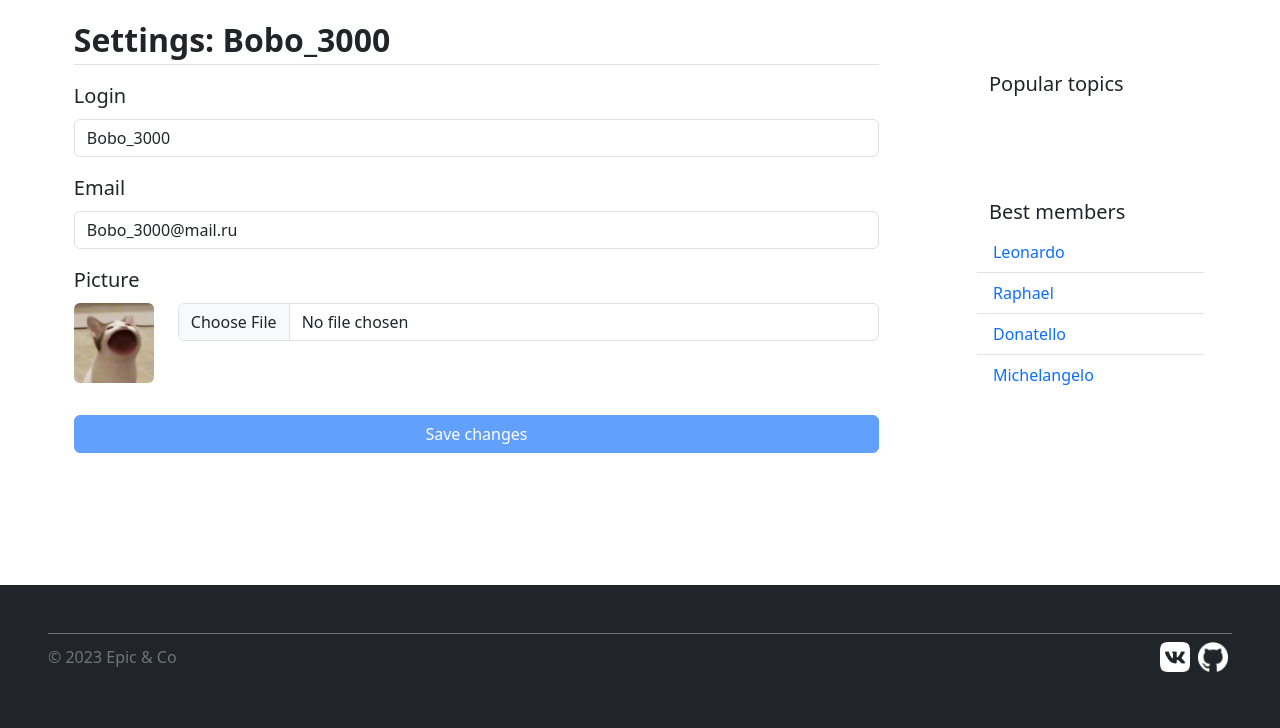
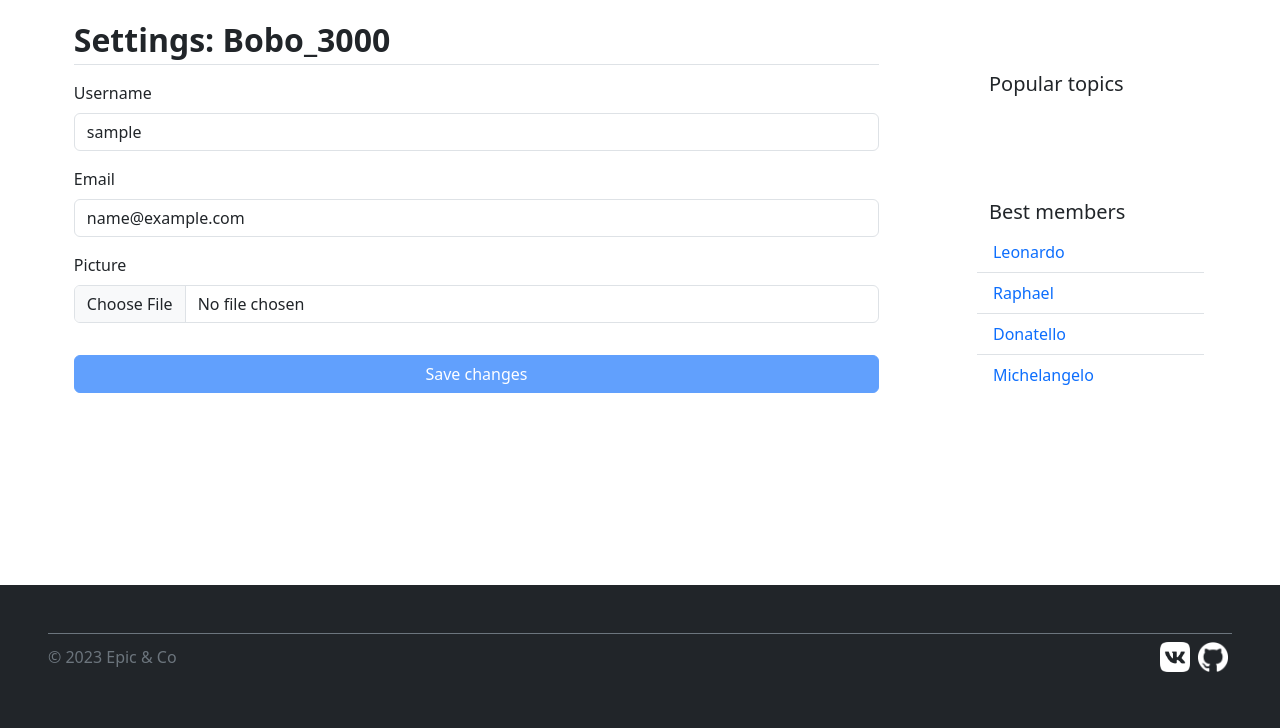
Before and after one commit to Bopster410/web_dz_project, a Django app: page /settings/ in a window 1280 px wide. Shown: the part 72-800 px from the top of the page. Run offline with Django 4.2, Linux system fonts and the light colour scheme; the visitor is signed in with stand-in values (Sample User, id 1); data that the repository does not hold is empty; some libraries are stand-ins or nearby versions.

Commit message:
Added settings form

```diff
--- a/app/forms.py
+++ b/app/forms.py
@@ -1,5 +1,5 @@
 from django import forms
-from app.models import User
+from app.models import User, Profile
 
 class LoginForm(forms.Form):
     username = forms.CharField()
@@ -14,7 +14,6 @@ class LoginForm(forms.Form):
     def style_form_error(self):
         for field in self.fields.keys():
             self.add_error(field, '')
-
 
 class UserRegistrationForm(forms.ModelForm):
     password = forms.CharField(min_length=4, widget=forms.PasswordInput)
@@ -34,3 +33,8 @@ class UserRegistrationForm(forms.ModelForm):
     def save(self, **kwargs):
         self.cleaned_data.pop('password_check')
         return User.objects.create_user(**self.cleaned_data)
+
+class ChangeProfileForm(forms.Form):
+    username = forms.CharField(min_length=4)
+    email = forms.EmailField()
+    picture = forms.FileField(widget=forms.FileInput, required=False)
--- a/app/views.py
+++ b/app/views.py
@@ -3,8 +3,8 @@ from django.core.paginator import Paginator, PageNotAnInteger, EmptyPage
 from django.contrib.auth import authenticate, login, logout
 from django.contrib.auth.decorators import login_required
 from django.views.decorators.csrf import csrf_protect
-from app.models import Question, Answer, Tag, Profile
-from app.forms import LoginForm, UserRegistrationForm
+from app.models import Question, Answer, Tag, Profile, User
+from app.forms import LoginForm, UserRegistrationForm, ChangeProfileForm
 
 
 # Create your views here.
@@ -94,4 +94,26 @@ def ask(request):
 # User settings
 @login_required(login_url='log_in')
 def settings(request):
-    return render(request, 'settings.html', {'tags': Tag.objects.most_popular(20), 'is_logged_in': True})
+    if request.method == 'GET':
+        user = request.user
+        profile_form = ChangeProfileForm(initial={'username': user.username, 'email': user.email})
+    if request.method == 'POST':
+        profile_form = ChangeProfileForm(request.POST)
+        if profile_form.is_valid():
+            new_username = profile_form.cleaned_data['username']
+            new_email = profile_form.cleaned_data['email']
+            existing_username_user = User.objects.filter(username=new_username).exclude(id=request.user.id)
+            existing_email_user = User.objects.filter(username=new_email).exclude(id=request.user.id)
+
+            if existing_username_user.count() != 0:
+                profile_form.add_error('username', 'User with this username already exists!')
+
+            if existing_email_user.count() != 0:
+                profile_form.add_error('email', 'User with this email already exists!')
+
+            if existing_username_user.count() == 0 and existing_email_user.count() == 0:
+                request.user.username = new_username
+                request.user.email = new_email
+                request.user.save()
+
+    return render(request, 'settings.html', {'form': profile_form, 'tags': Tag.objects.most_popular(20), 'is_logged_in': True})
--- a/templates/settings.html
+++ b/templates/settings.html
@@ -1,35 +1,16 @@
 {% extends 'layouts/base_page.html' %}
 
 {% load static %}
+{% load django_bootstrap5 %}
 
 {% block content %}
 
 <div class="fs-2 fw-bold mb-3 mt-2 border-bottom">Settings: Bobo_3000</div>
 
-<form class="needs-validation" onchange="enable_button()" novalidate>
-    <div class="mb-3">
-        <label for="login" class="form-label fs-5">Login</label>
-        <input type="text" class="form-control" id="login" required value="Bobo_3000">
-        <div class="invalid-feedback">
-            This field is required!
-        </div>
-    </div>
+<form method="post" onchange="enable_button()" novalidate>
+    {% csrf_token %}
 
-    <div class="mb-3">
-        <label for="email" class="form-label fs-5">Email</label>
-        <input type="text" class="form-control" id="email" required value="Bobo_3000@mail.ru">
-        <div class="invalid-feedback">
-            This field is required!
-        </div>
-    </div>
-
-    <div class="mb-3">
-        <label for="picture" class="form-label fs-5">Picture</label>
-        <div class="d-flex justify-content-around">
-            <img src="{% static '/img/user_picture.png' %}" class="rounded me-4" height="80" alt="">
-            <input type="file" class="form-control align-self-start" id="picture" value="Bobo_3000">
-        </div>
-    </div>
+    {% bootstrap_form form %}
 
     <div class="d-grid">
         <button class="btn btn-primary mt-3" id="save_changes" type="submit">Save changes</button>
```
